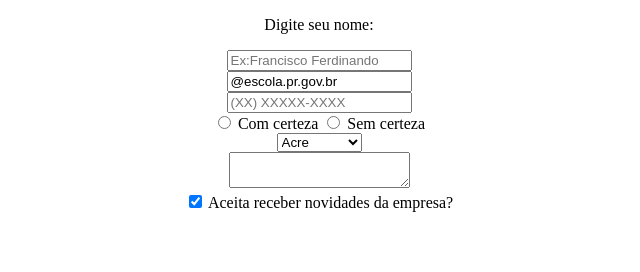
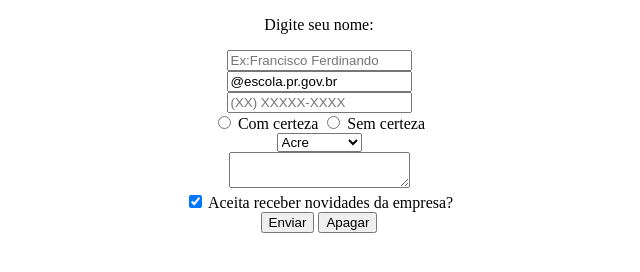
Before and after one commit to LucasServare1/maltacaviado, a plain HTML site: page index.html in a window 1280 px wide. Shown: the whole page, without its empty margins (321-961 px from the left). Drawn offline with Linux system fonts and the light colour scheme.

Commit message:
aadsdsad

```diff
--- a/index.html
+++ b/index.html
@@ -30,6 +30,8 @@
         <br>
         <input type="checkbox" name="novidades" checked> Aceita receber novidades da empresa?
         <br>
+        <button>Enviar</button>
+        <button>Apagar</button>
     </form>
 </center>
 </body>
```
